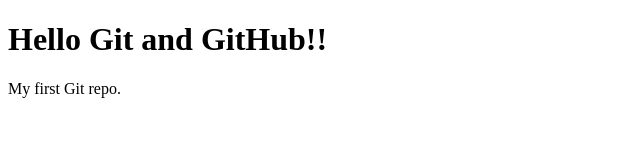
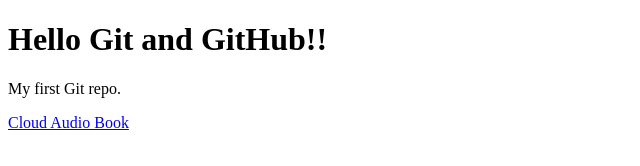
Before and after one commit to smugen-mugen/smugen-mugen.github.com, a plain HTML site: page index.html in a window 1280 px wide. Shown: the whole page, without its empty margins (0-640 px from the left). Drawn offline with Linux system fonts and the light colour scheme.

Commit message:
update /CAB link to page

```diff
--- a/index.html
+++ b/index.html
@@ -6,5 +6,6 @@
 <body>
 <h1>Hello Git and GitHub!!</h1>
 <p>My first Git repo.</p>
+<p><a href="CAB/">Cloud Audio Book</a></p>
 </body>
 </html>
```
